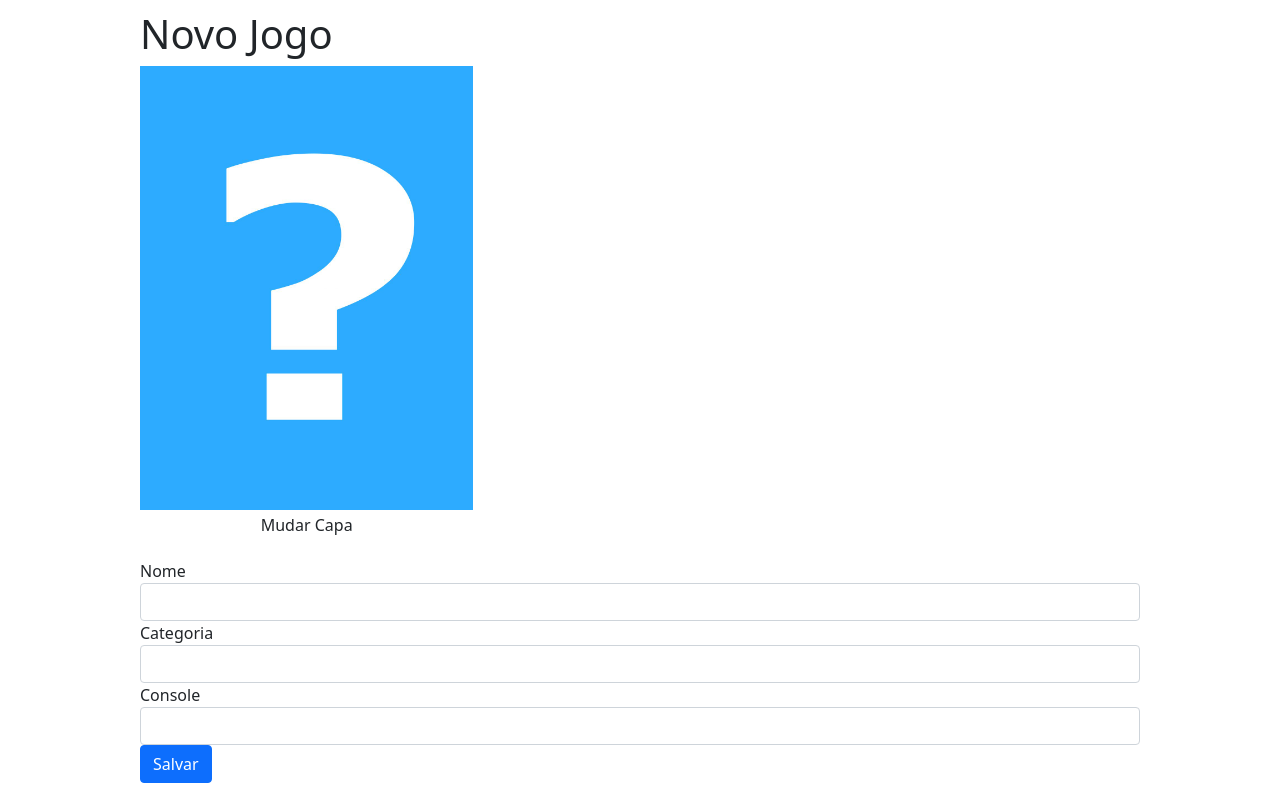
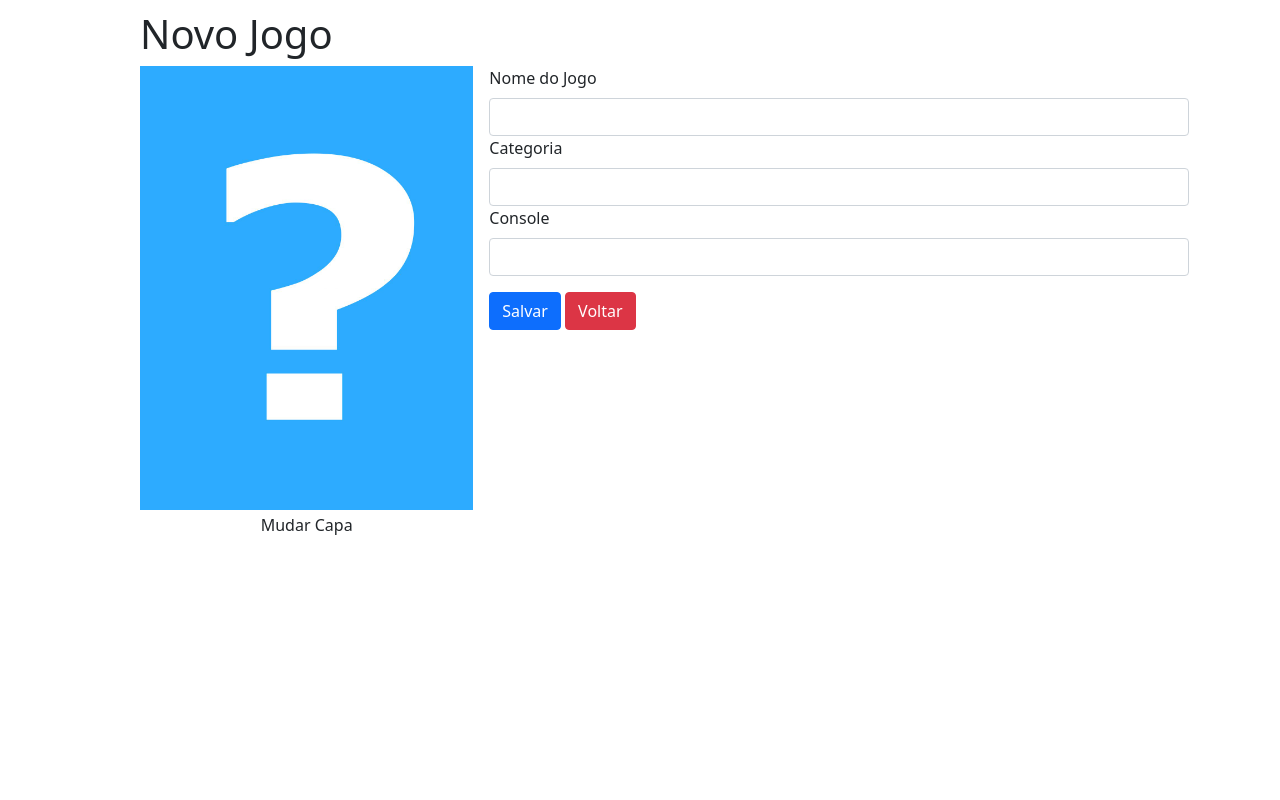
Before and after one commit to VMurtis/flask-webapp-jogoteca-avancado, a Flask app: page /novo in a window 1280 px wide. Run offline with Flask 3, Linux system fonts and the light colour scheme; the visitor is signed in with stand-in values (Sample User, id 1); some libraries are stand-ins or nearby versions.

Commit message:
organiza rotas e melhora estilizacao dos formularios

```diff
--- /dev/null
+++ b/helpers.py
@@ -0,0 +1,27 @@
+import os
+from jogoteca import app
+from flask_wtf import FlaskForm
+from wtforms import StringField, SubmitField, PasswordField, validators
+
+class FormularioJogo(FlaskForm):
+    nome = StringField('Nome do Jogo', [validators.DataRequired(), validators.Length(min=1, max=50)])
+    categoria = StringField('Categoria', [validators.DataRequired(), validators.Length(min=1, max=40)])
+    console = StringField('Console', [validators.DataRequired(), validators.Length(min=1, max=20)])
+    salvar = SubmitField('Salvar')
+
+class FormularioUsuario(FlaskForm):
+    nickname = StringField('Nickname', [validators.DataRequired(), validators.Length(min=1, max=8)])
+    senha = PasswordField('Senha', [validators.DataRequired(), validators.Length(min=1, max=100)])
+    login = SubmitField('Login')
+
+def recupera_imagem(id):
+    for nome_arquivo in os.listdir(app.config['UPLOAD_PATH']):
+        if f'capa{id}' in nome_arquivo:
+            return nome_arquivo
+
+    return 'capa_padrao.jpg'
+
+def deleta_arquivo(id):
+    arquivo = recupera_imagem(id)
+    if arquivo != 'capa_padrao.jpg':
+        os.remove(os.path.join(app.config['UPLOAD_PATH']), arquivo)
--- a/jogoteca.py
+++ b/jogoteca.py
@@ -1,12 +1,15 @@
 from flask import Flask
 from flask_sqlalchemy import SQLAlchemy
+from flask_wtf.csrf import CSRFProtect
 
 app = Flask(__name__)
 app.config.from_pyfile('config.py')
 
 db = SQLAlchemy(app)
+csrf = CSRFProtect(app)
 
-from views import *
+from views_game import *
+from views_user import *
 
 if __name__ == '__main__':
     app.run(debug=True)
--- a/templates/novo.html
+++ b/templates/novo.html
@@ -1,8 +1,8 @@
 {% extends "template.html" %}
 {% block conteudo %}
-      <form action="{{ url_for('criar') }}" method="post" enctype="multipart/form-data">
+      <form class="formularioJogo" action="{{ url_for('criar') }}" method="post" enctype="multipart/form-data">
 
-        <figure class="img thumbnail col-md-4">
+        <figure class="img thumbnail col-md-4 formularioImagem">
           <img class="img-fluid" src="{{ url_for('imagem', nome_arquivo='capa_padrao.jpg') }}">
           <figcaption>
             <label class="fileContainer">
@@ -13,19 +13,23 @@
         </figure>
 
         <fieldset>
-          <div class="form-group">
-            <label for="nome">Nome</label>
-            <input type="text" id="nome" name="nome" class="form-control">
+          {{ form.csrf_token() }}
+          <div class="form-group inputBox">
+            {{ form.nome.label(class="form-label") }}
+            {{ form.nome(class="form-control") }}
           </div>
-          <div class="form-group">
-            <label for="categoria">Categoria</label>
-            <input type="text" id="categoria" name="categoria" class="form-control">
+          <div class="form-group inputBox">
+            {{ form.categoria.label(class="form-label") }}
+            {{ form.categoria(class="form-control") }}
           </div>
-          <div class="form-group">
-            <label for="console">Console</label>
-            <input type="text" id="console" name="console" class="form-control">
+          <div class="form-group inputBox">
+            {{ form.console.label(class="form-label") }}
+            {{ form.console(class="form-control") }}
           </div>
-          <button type="submit" class="btn btn-primary btn-salvar">Salvar</button>
+          <div class="form-group buttons">
+            {{ form.salvar(class="btn btn-primary") }}
+            <a class="btn btn-danger" href="{{ url_for('index') }}">Voltar</a>
+          </div>
         </fieldset>
       </form>
 {% endblock %}
--- a/views.py
+++ b/views_game.py
@@ -1,7 +1,7 @@
 from flask import render_template, request, redirect, session, flash, url_for, send_from_directory
 from jogoteca import app, db
-from models import Usuarios, Jogos
-from helperes import recupera_imagem, deleta_arquivo
+from models import Jogos
+from helpers import recupera_imagem, deleta_arquivo, FormularioJogo
 import time
 
 @app.route('/')
@@ -13,13 +13,19 @@ def index():
 def novo():
     if 'usuario_logado' not in session or session['usuario_logado'] == None:
         return redirect(url_for('login', proxima=url_for('novo')))
-    return render_template('novo.html', titulo='Novo Jogo')
+    form = FormularioJogo()
+    return render_template('novo.html', titulo='Novo Jogo', form=form)
 
 @app.route('/criar', methods=['POST',])
 def criar():
-    nome = request.form['nome']
-    categoria = request.form['categoria']
-    console = request.form['console']
+    form = FormularioJogo(request.form)
+
+    if not form.validate_on_submit():
+        return redirect(url_for('novo'))
+
+    nome = form.nome.data
+    categoria = form.categoria.data
+    console = form.console.data
 
     jogo = Jogos.query.filter_by(nome=nome).first()
 
@@ -43,45 +49,33 @@ def editar(id):
     if 'usuario_logado' not in session or session['usuario_logado'] == None:
         return redirect(url_for('login', proxima=url_for('editar', id=id)))
     jogo = Jogos.query.filter_by(id=id).first()
+    form = FormularioJogo()
+    form.nome.data = jogo.nome
+    form.categoria.data = jogo.categoria
+    form.console.data = jogo.console
     capa_jogo = recupera_imagem(id)
-    return render_template('editar.html', titulo='Editando Jogo', jogo=jogo, capa_jogo=capa_jogo)
-
+    return render_template('editar.html', titulo='Editando Jogo', id=id, capa_jogo=capa_jogo, form=form)
 
 @app.route('/atualizar', methods=['POST',])
 def atualizar():
-    jogo = Jogos.query.filter_by(id=request.form['id']).first()
-    jogo.nome = request.form['nome']
-    jogo.categoria = request.form['categoria']
-    jogo.console = request.form['console']
+    form = FormularioJogo(request.form)
 
-    db.session.add(jogo)
-    db.session.commit()
+    if form.validate_on_submit():
+        jogo = Jogos.query.filter_by(id=request.form['id']).first()
+        jogo.nome = form.nome.data
+        jogo.categoria = form.categoria.data
+        jogo.console = form.console.data
 
-    arquivo = request.files['arquivo']
-    upload_path = app.config['UPLOAD_PATH']
-    timestamp = time.time()
-    deleta_arquivo(jogo.id)
-    arquivo.save(f'{upload_path}/capa{jogo.id}-{timestamp}.jpg')
+        db.session.add(jogo)
+        db.session.commit()
+
+        arquivo = request.files['arquivo']
+        upload_path = app.config['UPLOAD_PATH']
+        timestamp = time.time()
+        deleta_arquivo(id)
+        arquivo.save(f'{upload_path}/capa{jogo.id}-{timestamp}.jpg')
 
     return redirect(url_for('index'))
-
-@app.route('/login')
-def login():
-    proxima = request.args.get('proxima')
-    return render_template('login.html', proxima=proxima)
-
-@app.route('/autenticar', methods=['POST',])
-def autenticar():
-    usuario = Usuarios.query.filter_by(nickname=request.form['usuario']).first()
-    if usuario:
-        if request.form['senha'] == usuario.senha:
-            session['usuario_logado'] = usuario.nickname
-            flash(usuario.nickname + ' logado com sucesso!')
-            proxima_pagina = request.form['proxima']
-            return redirect(proxima_pagina)
-    else:
-        flash('Usuário não logado.')
-        return redirect(url_for('login'))
 
 @app.route('/deletar/<int:id>')
 def deletar(id):
@@ -94,12 +88,6 @@ def deletar(id):
 
     return redirect(url_for('index'))
 
-@app.route('/logout')
-def logout():
-    session['usuario_logado'] = None
-    flash('Logout efetuado com sucesso!')
-    return redirect(url_for('index'))
-
 @app.route('/uploads/<nome_arquivo>')
 def imagem(nome_arquivo):
     return send_from_directory('uploads', nome_arquivo)
```
Also changed, not shown: helperes.py (deleted, +0 -14 lines), templates/editar.html (+17 -14 lines), templates/lista.html (+10 -4 lines), templates/login.html (+16 -4 lines), views_user.py (added, +30 -0 lines), uploads/capa7-1785793250.4291.jpg (added), uploads/capa7-1785793263.7733352.jpg (added), uploads/capa7-1785794238.0712976.jpg (added), uploads/capa7-1785794291.3278325.jpg (added).
